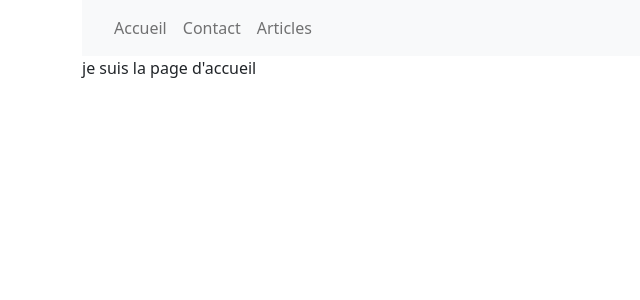
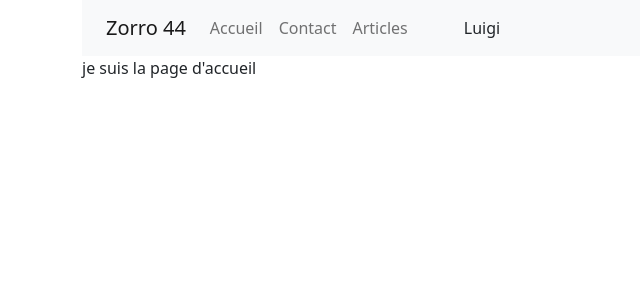
Before and after one commit to sapey/2eme-Partie-react, a React (Create React App) app in the folder jour1-tp/: page / in a window 1280 px wide. Shown: the top 300 px of the page, without its empty margins (0-640 px from the left). Built offline with nearby package versions, Linux system fonts and the light colour scheme.

Commit message:
context user

```diff
--- a/jour1-tp/src/composants/Navbar.jsx
+++ b/jour1-tp/src/composants/Navbar.jsx
@@ -1,8 +1,14 @@
 import { Link } from "react-router-dom" ;
+import { useContext } from "react"
+import { DataContext } from "../context/dataContext"
+import { UserContext } from "../context/userContext";
 
 export function Navbar (){
+    const { nom, age } = useContext( DataContext )
+    const { nom : nomUser} = useContext(UserContext)
     return (
         <nav className="navbar navbar-expand bg-light navbar-light px-4">
+            <span className="navbar-brand">{ nom } { age }</span>
             <ul className="navbar-nav">
                 <li className="nav-item">
                     <Link to="/" className="nav-link">Accueil</Link>
@@ -14,6 +20,9 @@ export function Navbar (){
                     <Link to="/articles" className="nav-link">Articles</Link>
                 </li>
             </ul>
+            <ul  className="navbar-nav ms-5">
+                <li className="nav-item">{nomUser}</li>
+            </ul>
         </nav>
     )
 }
--- a/jour1-tp/src/composants/page/Article.jsx
+++ b/jour1-tp/src/composants/page/Article.jsx
@@ -1,21 +1,32 @@
-import { useParams } from "react-router-dom";
+import { Navigate, useNavigate, useParams } from "react-router-dom";
 import { useArticles } from "../../hook/useArticles"
+import { useState, useEffect , useContext } from "react"
+import { UserContext } from "../../context/userContext";
 // permettre de récupérer id dans l'url
 
 export function Article (){
     const { id } = useParams() // exécuter le hook => et destructurer pour récupérer l'id
     // dans la v5 et v6
-    const articles =  useArticles();
+    const navigate = useNavigate();
+    const {nom, role} = useContext(UserContext);
 
-    function getArticle(id){
-        return articles.find(article => { return article.id == id } )
-    }
+    const articles = useArticles()
+    const [article , setArticle] = useState({})
 
-    const {titre , img , contenu} = getArticle(id);
+    useEffect(() => {
+       const articleTrouve = articles.find(article => { return article.id == id } )
+       if(articleTrouve !== null){
+        setArticle(articleTrouve)
+       }
+    } , [])
+
     return <>
-            article seul { id }
-            <h1>{ titre }</h1>
-            <img src={img} alt="" />
-            <p>{ contenu }</p>
+            {article ? <>
+                article seul { id }
+                <h1>{ article.titre }</h1>
+                <img src={article.img} alt="" />
+                <p>{ article.contenu }</p>
+                <p>article rédigé par {nom} - {role} </p>
+            </> : <Navigate to="/not-found" />}
         </>
 }
--- a/jour1-tp/src/composants/page/Profil.jsx
+++ b/jour1-tp/src/composants/page/Profil.jsx
@@ -1,11 +1,13 @@
 import { useParams , useNavigate } from "react-router-dom";
 import { useUser } from "../../hook/useUser";
-import { useEffect } from "react"
+import { useEffect , useContext } from "react"
+import { DataContext } from "../../context/dataContext"
 
 export function Profil (){
     const { id } = useParams()
     const profils = useUser();
     const navigate = useNavigate();
+    const { age } = useContext(DataContext);
 
     function getUser(id){
         const user = profils.find(user => user.id === parseInt(id))
@@ -25,7 +27,7 @@ export function Profil (){
     const {nom , url , role} = getUser(id);
 
     return <div className="text-center">
-        <h1>{ nom }</h1>
+        <h1>{ nom } - { age }</h1>
         <img src={url} alt={nom} className="w-25"/>
         <p>role : { role }</p>
         <button className="btn btn-success" onClick={() => navigate("/contact")}>retour à la liste des contacts</button>
--- /dev/null
+++ b/jour1-tp/src/context/dataContext.jsx
@@ -0,0 +1,18 @@
+import { createContext } from "react";
+
+// 1 créer le context
+export const DataContext = createContext()
+
+// créer un composant qui retourne Provider
+export function DataContextProvider( {children} ){
+
+    const data = {
+        nom : "Zorro",
+        age : 44 ,
+        formation : ["js", "react" , "Angular"]
+    }
+
+    return <DataContext.Provider value={ data }>
+        {children}
+    </DataContext.Provider>
+}
--- /dev/null
+++ b/jour1-tp/src/context/userContext.js
@@ -0,0 +1,16 @@
+import {createContext} from "react";
+
+export const UserContext = createContext()
+
+export const UserContextProvider = ({children}) => {
+
+    const user = {
+        nom : "Luigi",
+        role : "rédacteur"
+    };
+
+
+    return <UserContext.Provider value={ user }>
+        {children}
+    </UserContext.Provider>
+}
```
Also changed, not shown: jour1-tp/src/App.js (+8 -1 lines).
